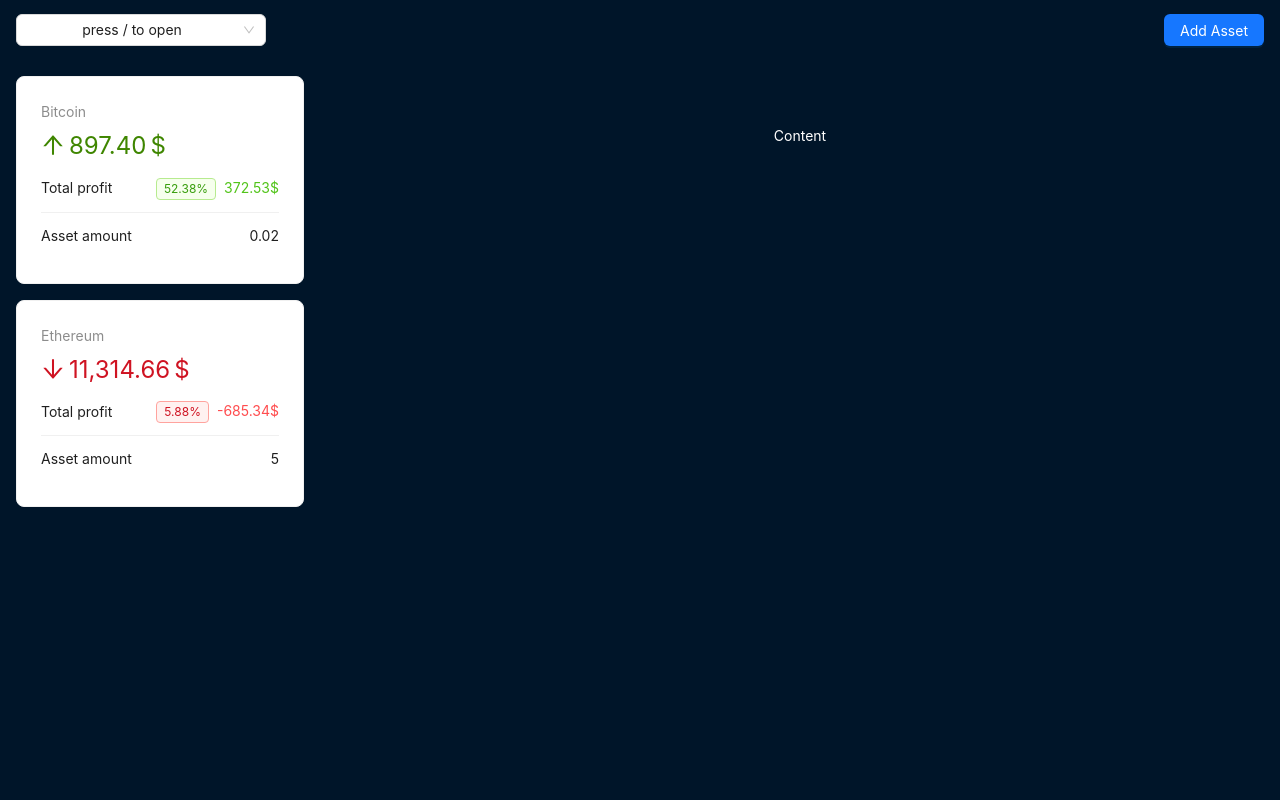
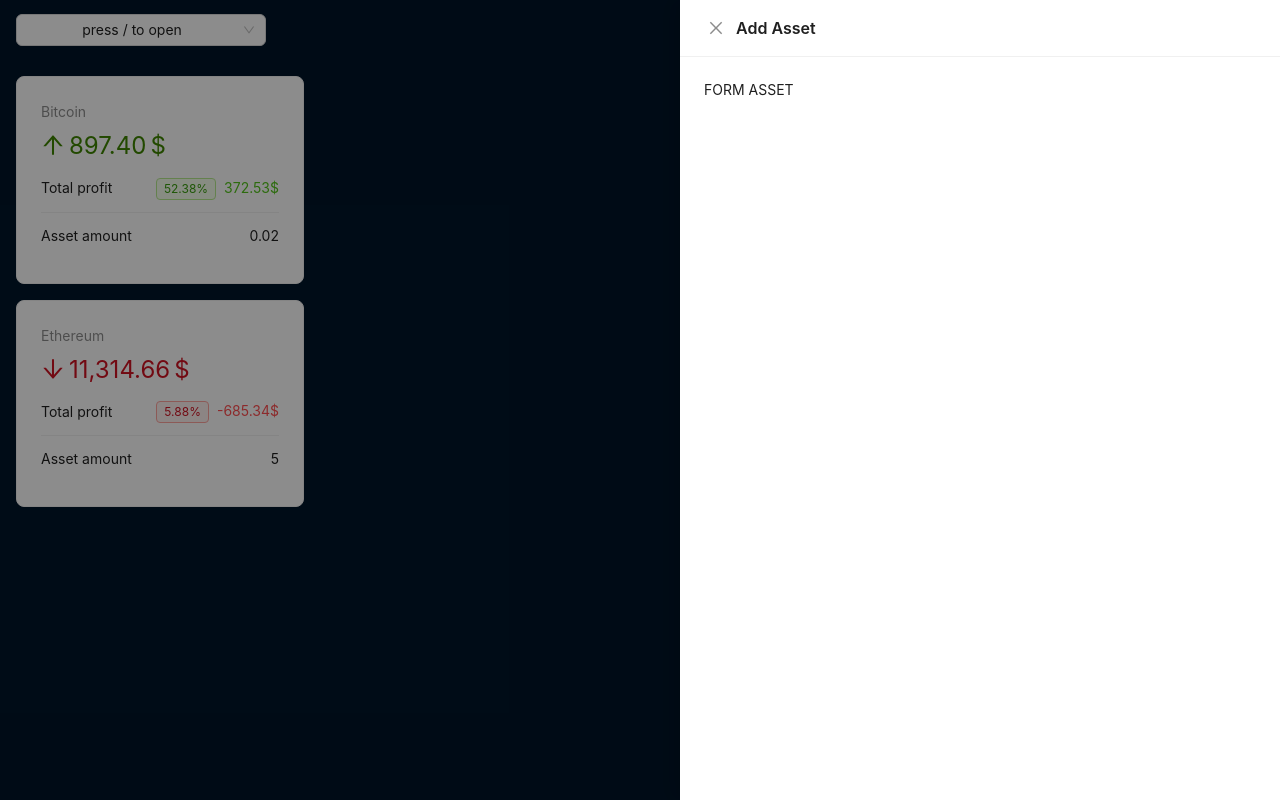
Before and after one commit to eureu/crypto-app, a React app in the folder react-crypto-initial/: page / in a window 1280 px wide. Both pictures are taken after a click on the button "Add Asset". Built offline with nearby package versions, Linux system fonts and the light colour scheme; the HTML template or start-up script is replaced by a standard one.

Commit message:
upd: form

```diff
--- /dev/null
+++ b/react-crypto-initial/src/components/layout/AddAssetForm.jsx
@@ -0,0 +1,3 @@
+export default function AddAssetForm() {
+  return <form>FORM ASSET</form>;
+}
--- a/react-crypto-initial/src/components/layout/AppHeader.jsx
+++ b/react-crypto-initial/src/components/layout/AppHeader.jsx
@@ -2,6 +2,7 @@
 import { useCrypto } from "../../context/crypto-context.jsx";
 import { useEffect, useState } from "react";
 import CoinInfoModal from "./CoinInfoModal.jsx";
+import AddAssetForm from "./AddAssetForm.jsx";
 
 const headerStyle = {
   width: "100%",
@@ -17,6 +18,7 @@
   const [select, setSelect] = useState(false);
   const [coin, setCoin] = useState(null);
   const [modal, setModal] = useState(false);
+  const [drawer, setDrawer] = useState(false);
   const { crypto } = useCrypto();
 
   useEffect(() => {
@@ -30,7 +32,6 @@
   }, []);
 
   function handleSelect(value) {
-    console.log(value);
     setModal(true);
     setCoin(crypto.find((c) => c.id === value));
   }
@@ -60,10 +61,20 @@
           </Space>
         )}
       />
-      <Button type="primary">Add Asset</Button>
+      <Button type="primary" onClick={() => setDrawer(true)}>
+        Add Asset
+      </Button>
       <Modal open={modal} onCancel={() => setModal(false)} footer={null}>
         <CoinInfoModal coin={coin} />
       </Modal>
+      <Drawer
+        width={600}
+        title="Add Asset"
+        onClose={() => setDrawer(false)}
+        open={drawer}
+      >
+        <AddAssetForm />
+      </Drawer>
     </Layout.Header>
   );
 }
--- a/react-crypto-initial/src/components/layout/CoinInfoModal.jsx
+++ b/react-crypto-initial/src/components/layout/CoinInfoModal.jsx
@@ -1,3 +1,16 @@
+import { Flex, Tag, Typography } from "antd";
+
 export default function CoinInfoModal({ coin }) {
-  return <h2> {coin.name} </h2>;
+  return (
+    <Flex>
+      <img
+        src={coin.icon}
+        alt={coin.name}
+        style={{ width: 40, marginRight: 10 }}
+      ></img>
+      <Typography.Title level={2} style={{ margin: 0 }}>
+        ({coin.symbol}) {coin.name}
+      </Typography.Title>
+    </Flex>
+  );
 }
```
